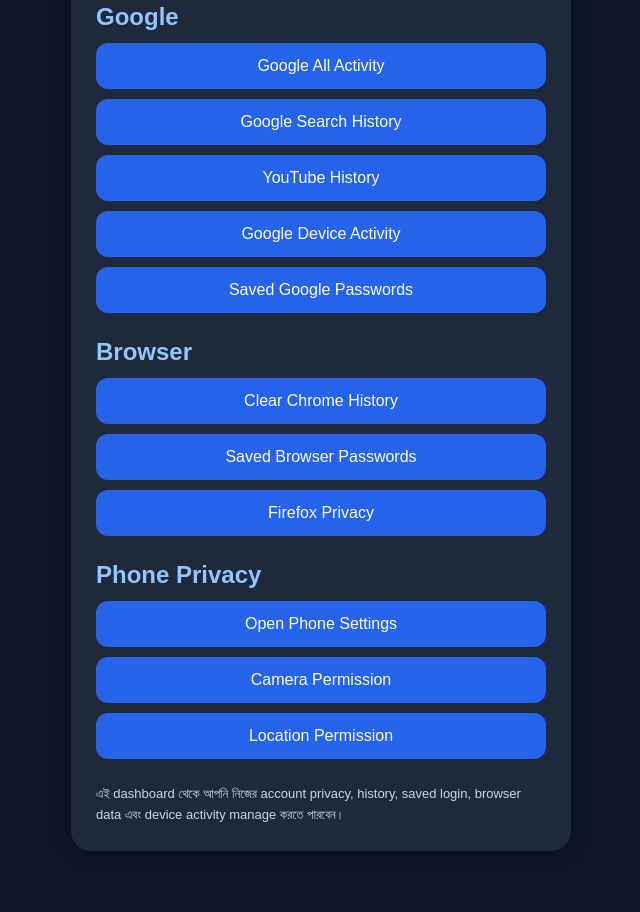
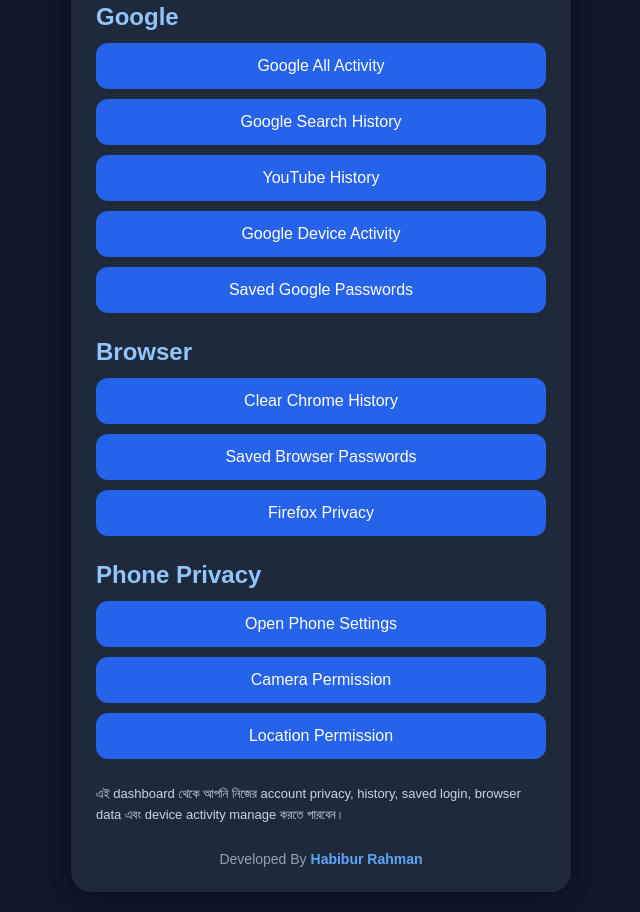
Before and after one commit to gkcom67-code/GkH-privacy-, a plain HTML site: page index.html in a window 1280 px wide. Shown: the part 414-1326 px from the top of the page, without its empty margins (319-959 px from the left). Before the commit the page ends 1285 px from the top, so only its background shows below. Drawn offline with Linux system fonts and the light colour scheme.

Commit message:
Add footer section with developer credit

```diff
--- a/index.html
+++ b/index.html
@@ -69,6 +69,18 @@
     font-size:13px;
     color:#cbd5e1;
     line-height:1.6;
+}
+
+.footer{
+    text-align:center;
+    margin-top:25px;
+    color:#94a3b8;
+    font-size:14px;
+}
+
+.footer span{
+    color:#60a5fa;
+    font-weight:bold;
 }
 </style>
 </head>
@@ -171,6 +183,10 @@
 history, saved login, browser data এবং device activity manage করতে পারবেন।
 </div>
 
+<div class="footer">
+Developed By <span>Habibur Rahman</span>
+</div>
+
 </div>
 
 </body>
```
